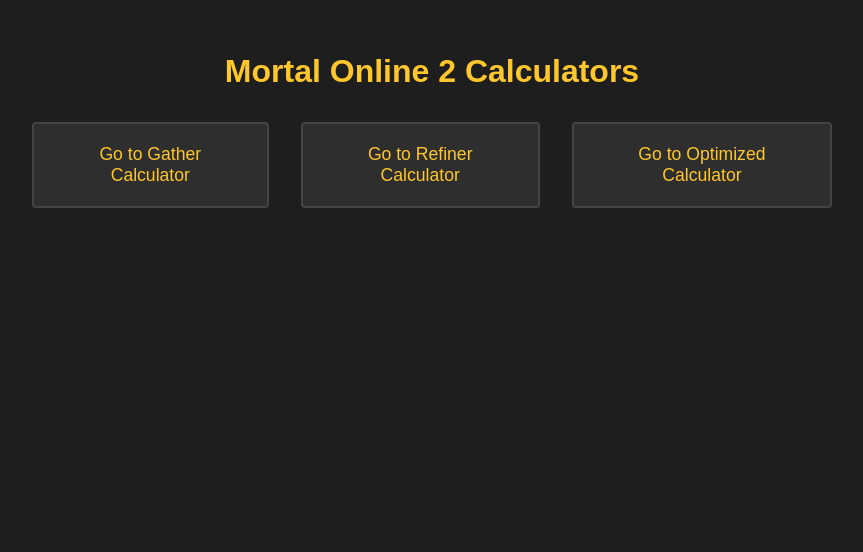
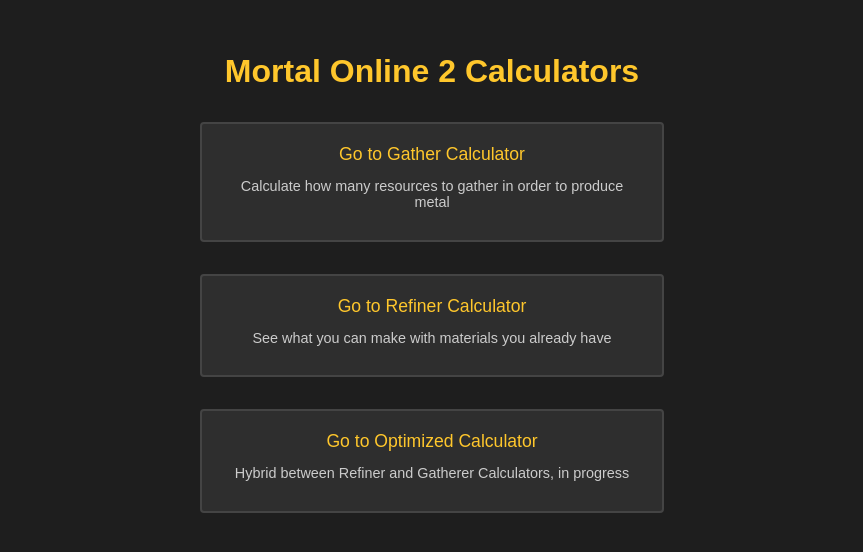
Before and after one commit to isrollari/unaware-calc, a SvelteKit app: page / in a window 1280 px wide. Shown: the top 552 px of the page, without its empty margins (208-1071 px from the left). Built offline with nearby package versions, Linux system fonts and the light colour scheme.

Commit message:
updated calculator descriptions

```diff
--- a/src/routes/+page.svelte
+++ b/src/routes/+page.svelte
@@ -10,19 +10,21 @@
       <a href="/resource-calculator">
         <span class="item-text">Go to Gather Calculator</span>
       </a>
+      <p class="item-description">Calculate how many resources to gather in order to produce metal</p>
     </div>
     <div class="grid-item">
       <a href="/tree-traversal">
         <span class="item-text">Go to Refiner Calculator</span>
       </a>
+      <p class="item-description">See what you can make with materials you already have</p>
     </div>
-	<div class="grid-item">
-		<a href="/optimized-calculator">
-		  <span class="item-text">Go to Optimized Calculator</span>
-		</a>
-	  </div>
+    <div class="grid-item">
+      <a href="/optimized-calculator">
+        <span class="item-text">Go to Optimized Calculator</span>
+      </a>
+      <p class="item-description">Hybrid between Refiner and Gatherer Calculators, in progress</p>
+    </div>
   </div>
-
 </main>
 
 <style>
@@ -48,7 +50,8 @@
 
   .navigation-links {
     display: flex;
-    justify-content: center;
+    flex-direction: column;
+    align-items: center;
     gap: 2rem;
     margin: 2rem 0;
   }
@@ -61,6 +64,8 @@
     text-align: center;
     cursor: pointer;
     transition: all 0.3s ease;
+    width: 100%;
+    max-width: 400px;
   }
 
   .grid-item:hover {
@@ -78,4 +83,10 @@
     display: block;
     padding: 5px 0;
   }
+
+  .item-description {
+    color: #cccccc;
+    font-size: 0.9rem;
+    margin-top: 0.5rem;
+  }
 </style>
```
